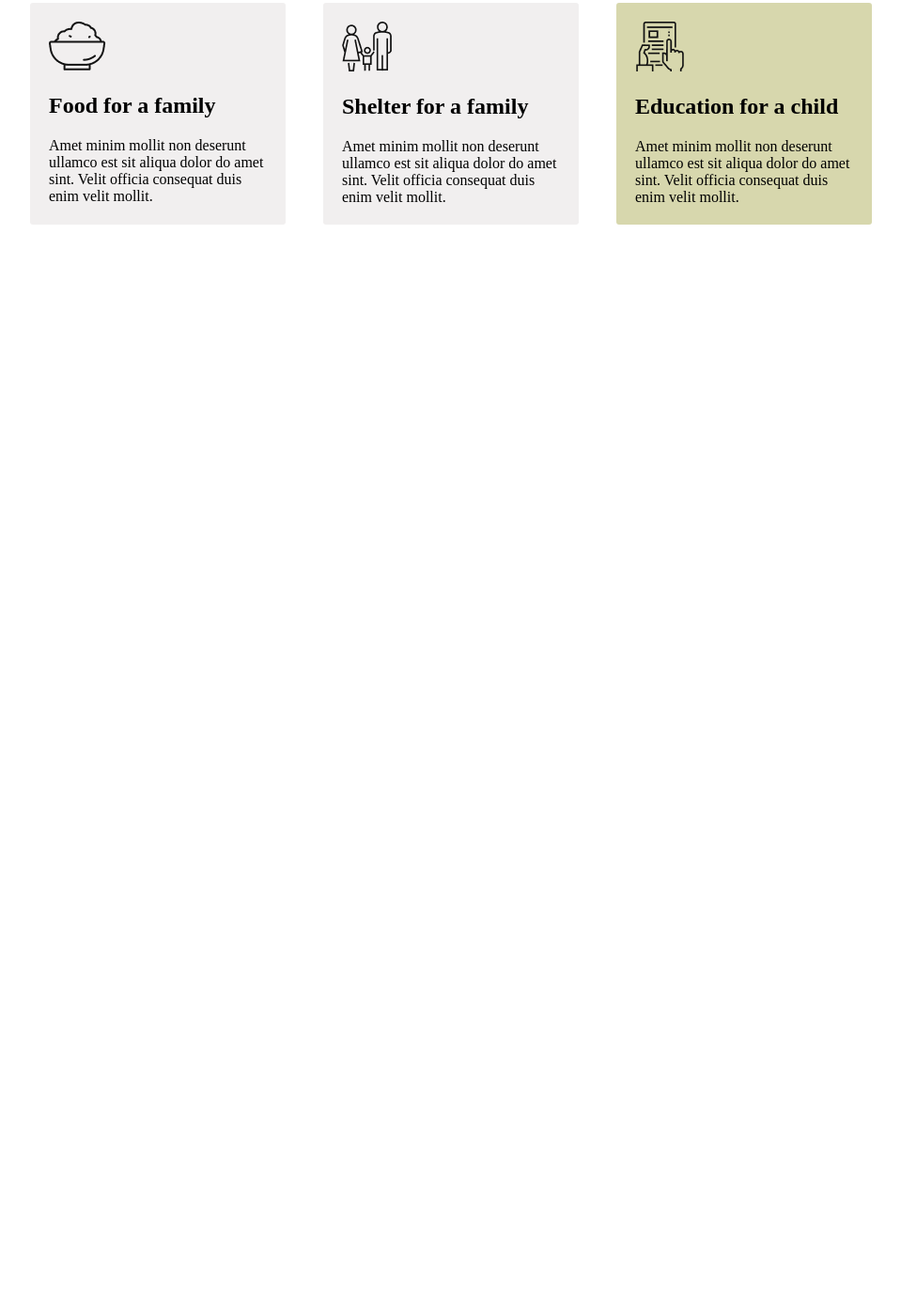
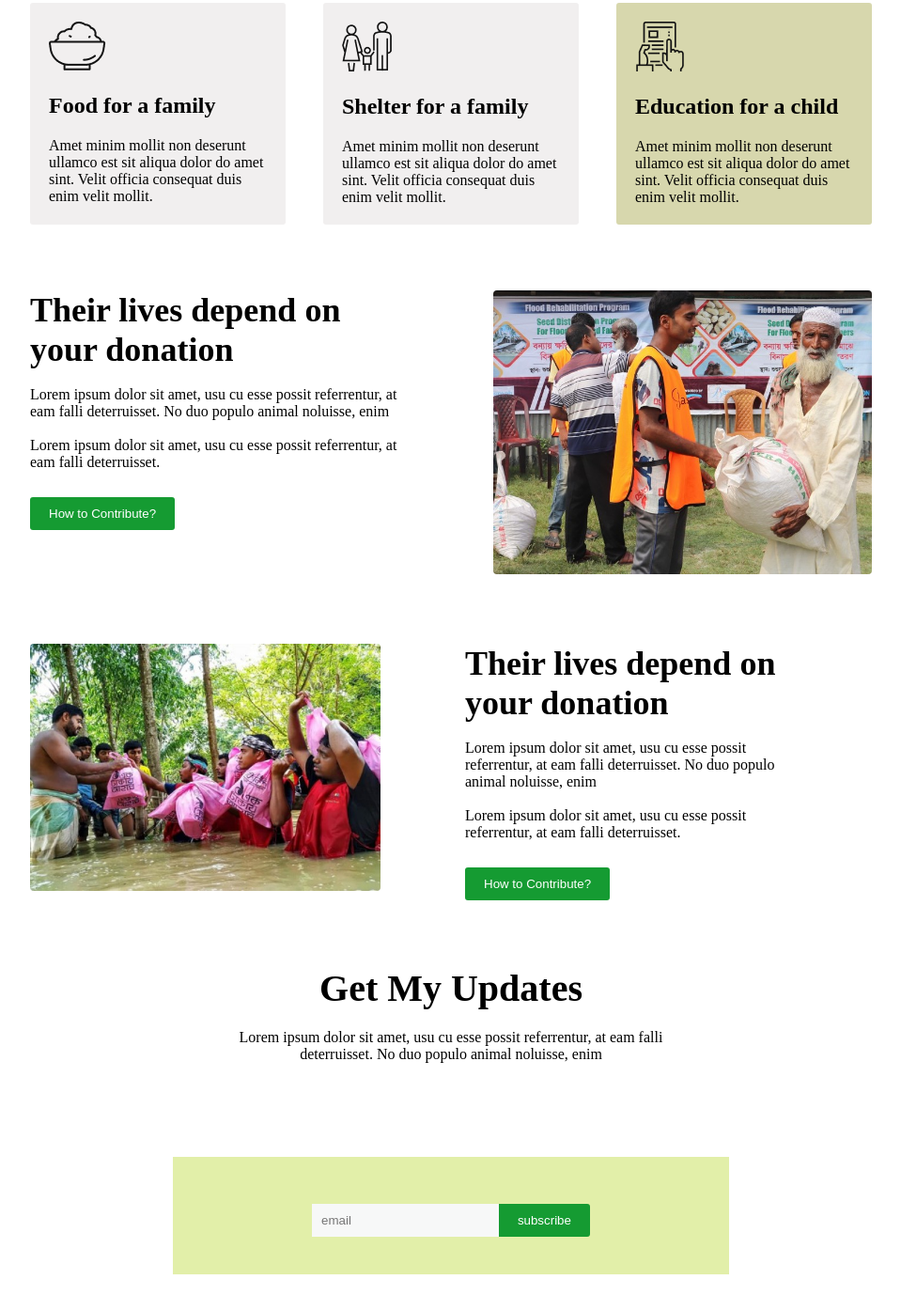
Before and after one commit to developer-nieem/donate-projecct, a plain HTML site: page index.html in a window 1280 px wide. Shown: the part 1543-2938 px from the top of the page at 94% size, without its empty margins (160-1119 px from the left). Before the commit the page ends 1782 px from the top, so only its background shows below. Drawn offline with Linux system fonts and the light colour scheme.

Commit message:
update subscribe section

```diff
--- a/index.html
+++ b/index.html
@@ -80,6 +80,52 @@
                 </div>
             </div>
         </section>
+        <!-- donate plan end -->
+        <section>
+            <div class="donate-blog">
+                <div class="blog-content">
+                    <h2>Their lives depend on your donation</h2><br>
+                    <p>Lorem ipsum dolor sit amet, usu cu esse possit referrentur, at eam falli deterruisset. No duo populo
+                        animal noluisse, enim <br><br>
+                        Lorem ipsum dolor sit amet, usu cu esse possit
+                        referrentur, at eam falli deterruisset.</p><br>
+                        <button class="btn">How to Contribute?</button>
+                </div>
+                <div class="blog-image">
+                    <img src="images/donation10.jpg" alt="">
+                </div>
+            </div>
+            <!-- blog 2 -->
+            <div class="donate-blog">
+
+                <div class="blog-image">
+                    <img src="images/donation11.jpg" alt="">
+                </div>
+                <div class="blog-content blog-content2">
+                    <h2>Their lives depend on your donation</h2><br>
+                    <p>Lorem ipsum dolor sit amet, usu cu esse possit referrentur, at eam falli deterruisset. No duo populo
+                        animal noluisse, enim <br><br>
+                        Lorem ipsum dolor sit amet, usu cu esse possit
+                        referrentur, at eam falli deterruisset.</p><br>
+                        <button class="btn">How to Contribute?</button>
+                </div>
+            </div>
+        </section>
+        <!-- blog section done -->
+        <section>
+            <div class="subscribe-user">
+                <h2>Get My Updates</h2>
+                <p>Lorem ipsum dolor sit amet, usu cu esse possit referrentur, at eam falli <br>deterruisset. No duo populo animal noluisse, enim</p>
+                <div class="subscribe-form">
+
+                    <form action="">
+                        <input type="email" placeholder="email">
+                    <button class="btn submitbtn">subscribe</button>
+                    </form>
+                </div>
+            </div>
+
+        </section>
     </main>
 </body>
 
--- a/style.css
+++ b/style.css
@@ -85,3 +85,59 @@
 .donate-info3{
     background: rgb(215, 215, 173);
 }
+
+/* donate plan css end */
+.donate-blog{
+    display: flex;
+    width: 70%;
+    margin: 70px auto;
+    gap: 30px;
+}
+.blog-content{
+    width: 50%;
+    padding-right: 60px;
+}
+.blog-content h2{
+    font-size: 36px;
+}
+.blog-image {
+width: 50%;
+}
+.blog-image img{
+    width: 100%;
+    border-radius: 4px;
+}
+
+.blog-content2{
+    padding-left: 60px;
+}
+
+/* blog section end */
+
+.subscribe-user{
+    text-align: center;
+    margin-top: 70px;
+}
+.subscribe-form {
+    padding: 40px;
+    background-color: rgb(226, 239, 169);
+    width: 40%;
+    margin: 100px auto;
+}
+.subscribe-user h2{
+    margin: 20px 0;
+    font-size: 40px;
+    font-weight: 600;
+}
+.subscribe-form input{
+    padding: 10px;
+    outline: 0;
+    width: 40%;
+    border: 0;
+    background-color: rgb(247, 248, 248);
+}
+
+.subscribe-form button{
+    border-radius:0 3px 3px 0px;
+    margin-left:-30px ;
+}
```
